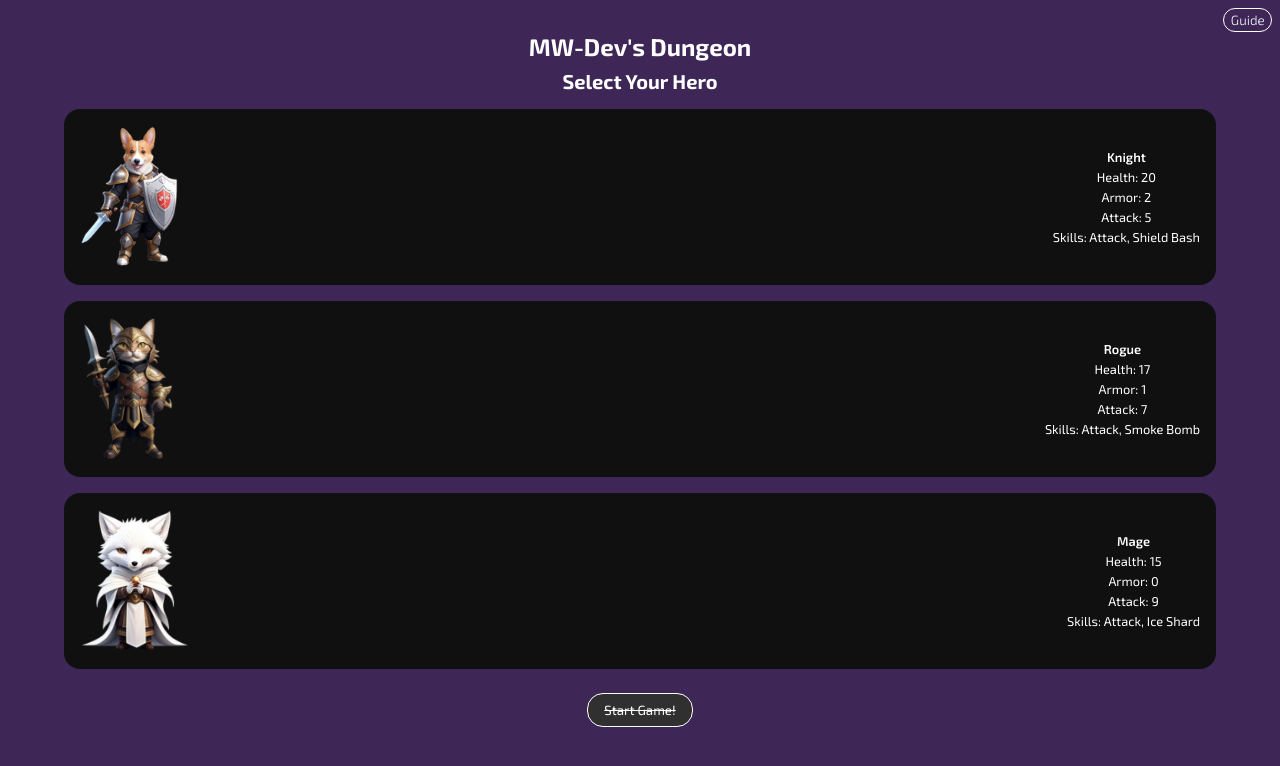
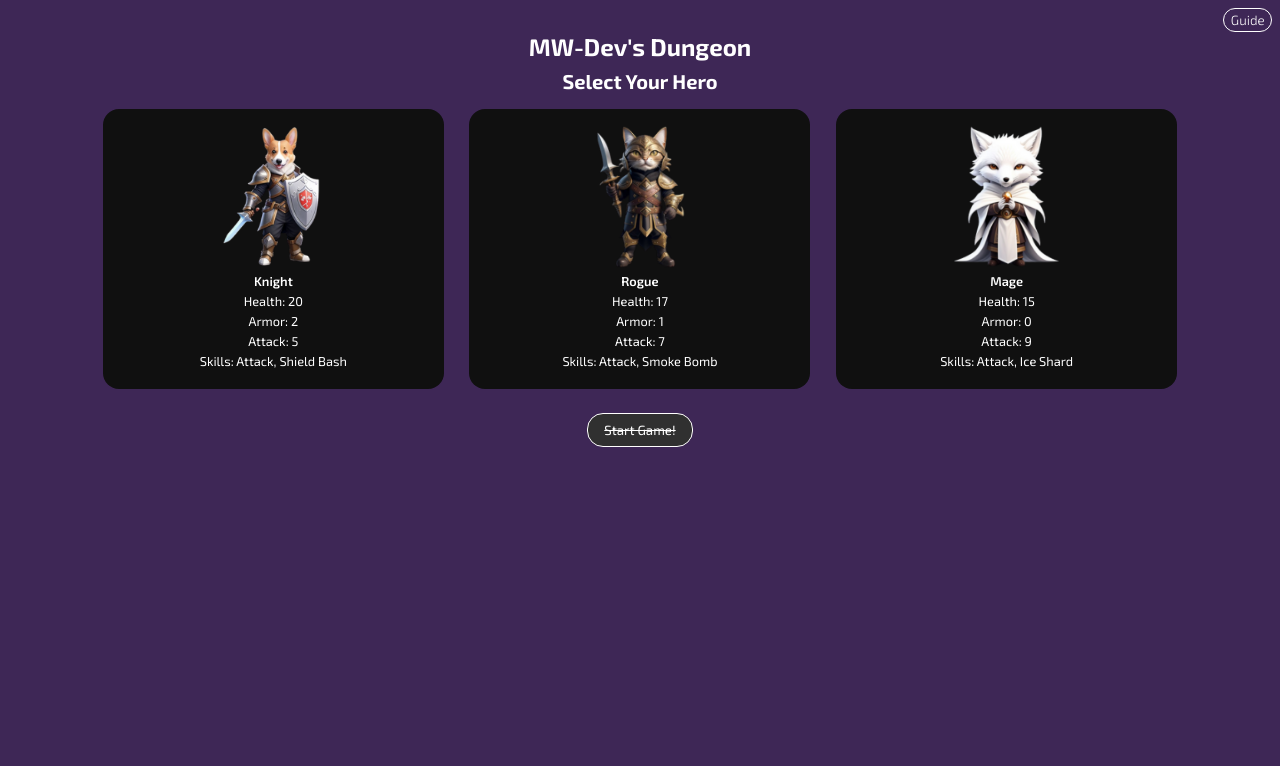
Before and after one commit to mattwheeler-dev/react-dungeon, a React (Vite) app in the folder my-rpg/: page / in a window 1280 px wide. Shown: the top 766 px of the page. Built offline with nearby package versions, Linux system fonts and the light colour scheme.

Commit message:
add styles for larger displays

```diff
--- a/my-rpg/src/components/CombatLog.css
+++ b/my-rpg/src/components/CombatLog.css
@@ -6,6 +6,7 @@
 	border: var(--border);
 	border-radius: 1rem;
 	overflow-y: scroll;
+	overflow-x: clip;
 }
 
 .combat-log h3 {
--- a/my-rpg/src/components/SelectHero.css
+++ b/my-rpg/src/components/SelectHero.css
@@ -16,16 +16,20 @@
 	display: flex;
 	align-items: center;
 	justify-content: space-between;
+	transition: var(--transition);
 }
 
+.hero-card.knight:hover,
 .hero-card.knight.chosen {
 	box-shadow: 0 0 0.75rem 0 var(--knight);
 }
 
+.hero-card.rogue:hover,
 .hero-card.rogue.chosen {
 	box-shadow: 0 0 0.75rem 0 var(--rogue);
 }
 
+.hero-card.mage:hover,
 .hero-card.mage.chosen {
 	box-shadow: 0 0 0.75rem 0 var(--mage);
 }
--- a/my-rpg/src/index.css
+++ b/my-rpg/src/index.css
@@ -2,11 +2,12 @@
 
 :root {
 	--gray: #101010;
-	--border: 2px solid #fff;
-	--radius: 1rem;
 	--knight: #ff9d00;
 	--rogue: #3bcf00;
 	--mage: #4aeaff;
+	--border: 2px solid #fff;
+	--radius: 1rem;
+	--transition: all 0.2s linear;
 }
 
 * {
@@ -26,6 +27,11 @@ body {
 	overflow-x: clip;
 }
 
+section {
+	max-width: 1100px;
+	margin: auto;
+}
+
 /* global headings */
 h1 {
 	font-size: 1.5rem;
@@ -37,8 +43,24 @@ h2 {
 
 h1,
 h2 {
+	width: 100%;
 	text-align: center;
 	margin-bottom: 0.5rem;
+}
+
+/* all btns */
+button {
+	cursor: pointer;
+	transition: var(--transition);
+}
+
+button:active {
+	scale: 1.1;
+}
+
+button:hover {
+	background-color: #000;
+	box-shadow: 0 0 0.5rem 0 #fff;
 }
 
 /* scoreboard */
@@ -47,3 +69,22 @@ h2 {
 	top: 0.5rem;
 	left: 0.5rem;
 }
+
+/* media query min-width 600px */
+@media (min-width: 600px) {
+	.select-hero-container {
+		flex-direction: row;
+		flex-wrap: wrap;
+		justify-content: space-around;
+	}
+
+	.hero-card {
+		width: 31%;
+		flex-direction: column;
+	}
+
+	.stun-icon {
+		height: 4rem;
+		width: 4rem;
+	}
+}
```
